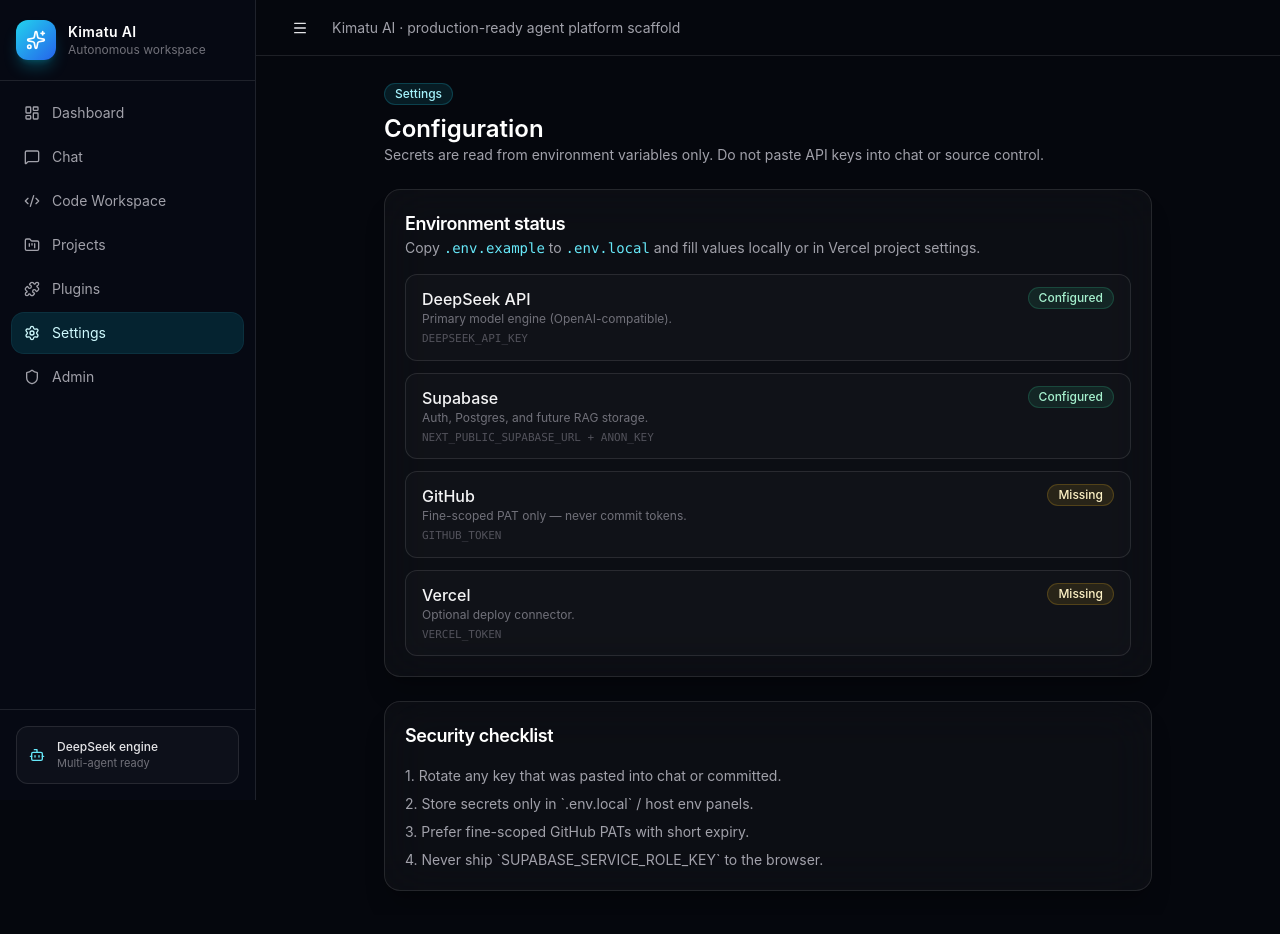
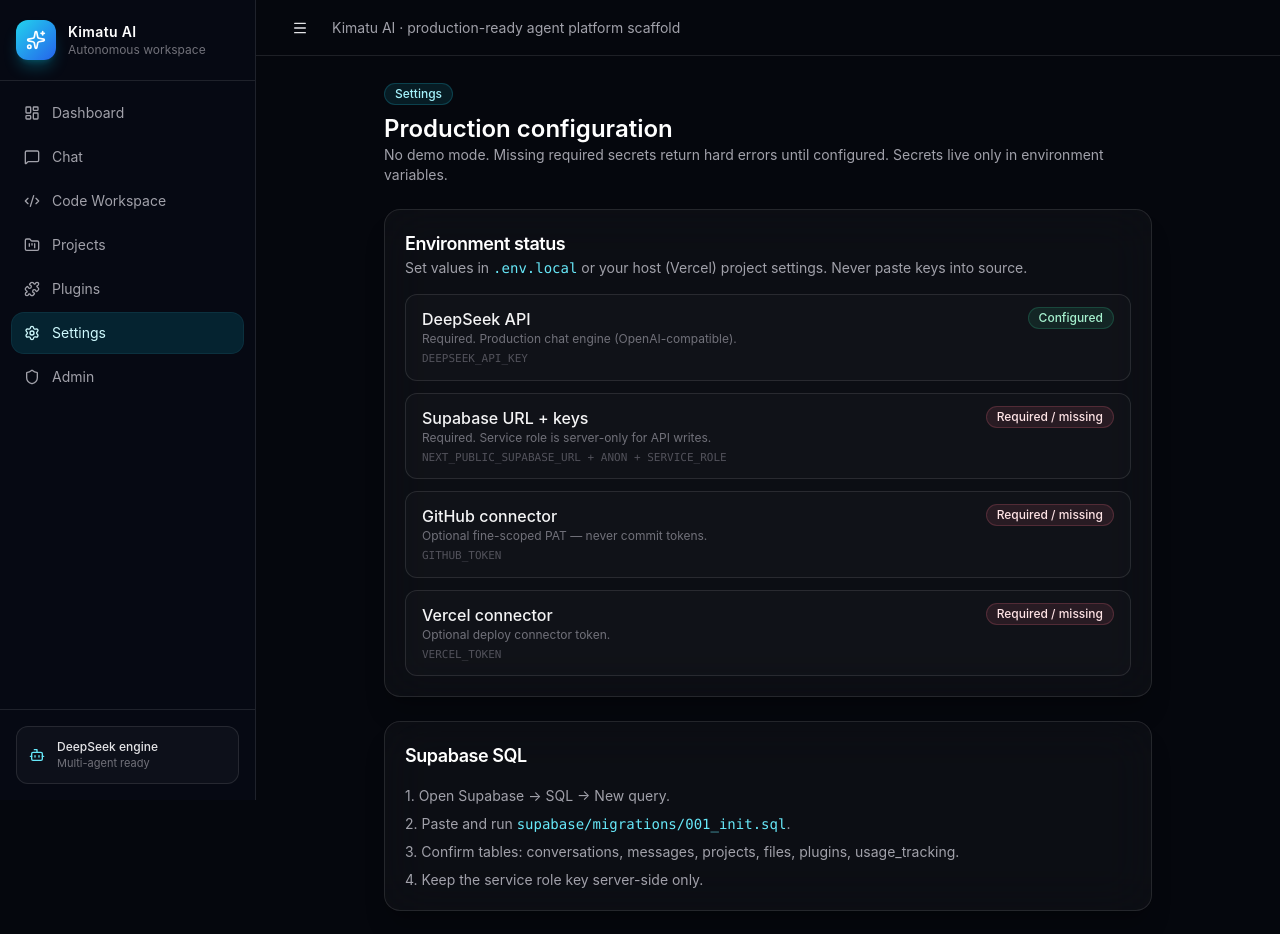
Before and after one commit to GoldGain/kimatu-ai, a Next.js app: page /settings in a window 1280 px wide. Shown: the top 934 px of the page. Built offline with nearby package versions, Linux system fonts and the light colour scheme; no server answers.

Commit message:
feat: production update batch 3

```diff
--- a/src/app/(app)/admin/page.tsx
+++ b/src/app/(app)/admin/page.tsx
@@ -11,16 +11,33 @@
   listConversations,
   listPlugins,
   listProjects,
-} from "@/lib/db/memory-store";
-import { isSupabaseConfigured } from "@/lib/db/supabase";
+} from "@/lib/db/repository";
+import {
+  isDeepSeekConfigured,
+  isSupabaseConfigured,
+} from "@/lib/db/supabase";
 
 export const dynamic = "force-dynamic";
 
-export default function AdminPage() {
-  const usage = getUsageStats();
-  const conversations = listConversations();
-  const projects = listProjects();
-  const plugins = listPlugins();
+export default async function AdminPage() {
+  const supabaseOk = isSupabaseConfigured();
+  const deepseekOk = isDeepSeekConfigured();
+
+  if (!supabaseOk) {
+    return (
+      <div className="mx-auto max-w-2xl rounded-2xl border border-amber-400/30 bg-amber-500/10 p-6 text-amber-50">
+        <h1 className="text-xl font-semibold">Admin unavailable</h1>
+        <p className="mt-2 text-sm">Configure Supabase production credentials first.</p>
+      </div>
+    );
+  }
+
+  const [usage, conversations, projects, plugins] = await Promise.all([
+    getUsageStats(),
+    listConversations(),
+    listProjects(),
+    listPlugins(),
+  ]);
 
   return (
     <div className="mx-auto max-w-5xl space-y-6">
@@ -28,7 +45,7 @@
         <Badge className="mb-2">Admin</Badge>
         <h1 className="text-2xl font-semibold text-white">System overview</h1>
         <p className="text-sm text-zinc-400">
-          Local MVP metrics. Wire Supabase RLS + auth for multi-tenant admin.
+          Live metrics from Supabase. DeepSeek is required for chat inference.
         </p>
       </div>
 
@@ -68,17 +85,19 @@
           <CardContent className="space-y-2 text-sm text-zinc-300">
             <div className="flex justify-between">
               <span>DeepSeek</span>
-              <span>
-                {process.env.DEEPSEEK_API_KEY ? "configured" : "demo mode"}
-              </span>
+              <span>{deepseekOk ? "live" : "missing key"}</span>
             </div>
             <div className="flex justify-between">
               <span>Supabase</span>
-              <span>{isSupabaseConfigured() ? "configured" : "not set"}</span>
+              <span>{supabaseOk ? "connected" : "not set"}</span>
             </div>
             <div className="flex justify-between">
               <span>Model</span>
               <span>{process.env.DEEPSEEK_MODEL || "deepseek-chat"}</span>
+            </div>
+            <div className="flex justify-between">
+              <span>Mode</span>
+              <span>production</span>
             </div>
           </CardContent>
         </Card>
--- a/src/app/(app)/plugins/page.tsx
+++ b/src/app/(app)/plugins/page.tsx
@@ -7,13 +7,22 @@
   CardHeader,
   CardTitle,
 } from "@/components/ui/card";
-import { listPlugins } from "@/lib/db/memory-store";
+import { listPlugins } from "@/lib/db/repository";
 import { connectors } from "@/lib/connectors";
+import { isSupabaseConfigured } from "@/lib/db/supabase";
 
 export const dynamic = "force-dynamic";
 
-export default function PluginsPage() {
-  const plugins = listPlugins();
+export default async function PluginsPage() {
+  if (!isSupabaseConfigured()) {
+    return (
+      <div className="mx-auto max-w-2xl rounded-2xl border border-amber-400/30 bg-amber-500/10 p-6 text-amber-50">
+        Configure Supabase to load the plugin registry.
+      </div>
+    );
+  }
+
+  const plugins = await listPlugins();
 
   return (
     <div className="mx-auto max-w-5xl space-y-6">
--- a/src/app/(app)/settings/page.tsx
+++ b/src/app/(app)/settings/page.tsx
@@ -6,13 +6,17 @@
   CardHeader,
   CardTitle,
 } from "@/components/ui/card";
-import { isSupabaseConfigured } from "@/lib/db/supabase";
+import {
+  isDeepSeekConfigured,
+  isSupabaseConfigured,
+} from "@/lib/db/supabase";
 
 export const dynamic = "force-dynamic";
 
 export default function SettingsPage() {
-  const deepseek = Boolean(process.env.DEEPSEEK_API_KEY);
+  const deepseek = isDeepSeekConfigured();
   const supabase = isSupabaseConfigured();
+  const serviceRole = Boolean(process.env.SUPABASE_SERVICE_ROLE_KEY);
   const github = Boolean(process.env.GITHUB_TOKEN);
   const vercel = Boolean(process.env.VERCEL_TOKEN);
 
@@ -21,25 +25,25 @@
       name: "DeepSeek API",
       env: "DEEPSEEK_API_KEY",
       ok: deepseek,
-      help: "Primary model engine (OpenAI-compatible).",
+      help: "Required. Production chat engine (OpenAI-compatible).",
     },
     {
-      name: "Supabase",
-      env: "NEXT_PUBLIC_SUPABASE_URL + ANON_KEY",
-      ok: supabase,
-      help: "Auth, Postgres, and future RAG storage.",
+      name: "Supabase URL + keys",
+      env: "NEXT_PUBLIC_SUPABASE_URL + ANON + SERVICE_ROLE",
+      ok: supabase && serviceRole,
+      help: "Required. Service role is server-only for API writes.",
     },
     {
-      name: "GitHub",
+      name: "GitHub connector",
       env: "GITHUB_TOKEN",
       ok: github,
-      help: "Fine-scoped PAT only — never commit tokens.",
+      help: "Optional fine-scoped PAT — never commit tokens.",
     },
     {
-      name: "Vercel",
+      name: "Vercel connector",
       env: "VERCEL_TOKEN",
       ok: vercel,
-      help: "Optional deploy connector.",
+      help: "Optional deploy connector token.",
     },
   ];
 
@@ -47,10 +51,10 @@
     <div className="mx-auto max-w-3xl space-y-6">
       <div>
         <Badge className="mb-2">Settings</Badge>
-        <h1 className="text-2xl font-semibold text-white">Configuration</h1>
+        <h1 className="text-2xl font-semibold text-white">Production configuration</h1>
         <p className="text-sm text-zinc-400">
-          Secrets are read from environment variables only. Do not paste API keys
-          into chat or source control.
+          No demo mode. Missing required secrets return hard errors until configured.
+          Secrets live only in environment variables.
         </p>
       </div>
 
@@ -58,9 +62,8 @@
         <CardHeader>
           <CardTitle>Environment status</CardTitle>
           <CardDescription>
-            Copy <code className="text-cyan-300">.env.example</code> to{" "}
-            <code className="text-cyan-300">.env.local</code> and fill values
-            locally or in Vercel project settings.
+            Set values in <code className="text-cyan-300">.env.local</code> or
+            your host (Vercel) project settings. Never paste keys into source.
           </CardDescription>
         </CardHeader>
         <CardContent className="space-y-3">
@@ -80,10 +83,10 @@
                 className={
                   r.ok
                     ? "border-emerald-400/20 bg-emerald-400/10 text-emerald-200"
-                    : "border-amber-400/20 bg-amber-400/10 text-amber-100"
+                    : "border-rose-400/20 bg-rose-400/10 text-rose-100"
                 }
               >
-                {r.ok ? "Configured" : "Missing"}
+                {r.ok ? "Configured" : "Required / missing"}
               </Badge>
             </div>
           ))}
@@ -92,10 +95,30 @@
 
       <Card>
         <CardHeader>
+          <CardTitle>Supabase SQL</CardTitle>
+        </CardHeader>
+        <CardContent className="space-y-2 text-sm text-zinc-400">
+          <p>
+            1. Open Supabase → SQL → New query.
+          </p>
+          <p>
+            2. Paste and run <code className="text-cyan-300">supabase/migrations/001_init.sql</code>.
+          </p>
+          <p>
+            3. Confirm tables: conversations, messages, projects, files, plugins, usage_tracking.
+          </p>
+          <p>
+            4. Keep the service role key server-side only.
+          </p>
+        </CardContent>
+      </Card>
+
+      <Card>
+        <CardHeader>
           <CardTitle>Security checklist</CardTitle>
         </CardHeader>
         <CardContent className="space-y-2 text-sm text-zinc-400">
-          <p>1. Rotate any key that was pasted into chat or committed.</p>
+          <p>1. Rotate any key that was ever pasted into chat.</p>
           <p>2. Store secrets only in `.env.local` / host env panels.</p>
           <p>3. Prefer fine-scoped GitHub PATs with short expiry.</p>
           <p>4. Never ship `SUPABASE_SERVICE_ROLE_KEY` to the browser.</p>
--- /dev/null
+++ b/src/app/api/admin/migrate/route.ts
@@ -0,0 +1,60 @@
+import { NextRequest, NextResponse } from "next/server";
+import { readFile } from "fs/promises";
+import path from "path";
+import { getSupabaseServiceClient } from "@/lib/db/supabase";
+
+export const runtime = "nodejs";
+
+/**
+ * Applies supabase/migrations/001_init.sql using the service role.
+ * Protected by MIGRATE_SECRET header. Prefer running SQL in Supabase SQL editor.
+ */
+export async function POST(req: NextRequest) {
+  try {
+    const secret = process.env.MIGRATE_SECRET;
+    if (!secret) {
+      return NextResponse.json(
+        {
+          error:
+            "MIGRATE_SECRET is not configured. Run SQL manually in Supabase SQL editor, or set MIGRATE_SECRET.",
+        },
+        { status: 503 }
+      );
+    }
+
+    const provided =
+      req.headers.get("x-migrate-secret") ||
+      req.headers.get("authorization")?.replace(/^Bearer\s+/i, "");
+    if (provided !== secret) {
+      return NextResponse.json({ error: "Unauthorized" }, { status: 401 });
+    }
+
+    const sqlPath = path.join(
+      process.cwd(),
+      "supabase",
+      "migrations",
+      "001_init.sql"
+    );
+    const sql = await readFile(sqlPath, "utf8");
+    const sb = getSupabaseServiceClient();
+
+    // Prefer RPC if created; otherwise instruct manual run.
+    const { error } = await sb.rpc("exec_sql", { query: sql });
+    if (error) {
+      return NextResponse.json(
+        {
+          ok: false,
+          message:
+            "Automatic RPC exec_sql unavailable. Paste supabase/migrations/001_init.sql into the Supabase SQL editor and run it.",
+          detail: error.message,
+        },
+        { status: 422 }
+      );
+    }
+
+    return NextResponse.json({ ok: true, message: "Migration applied via exec_sql." });
+  } catch (err) {
+    const msg = err instanceof Error ? err.message : "Migration failed";
+    return NextResponse.json({ error: msg }, { status: 500 });
+  }
+}
```
Also changed, not shown: src/app/(app)/dashboard/page.tsx (+33 -9 lines).
